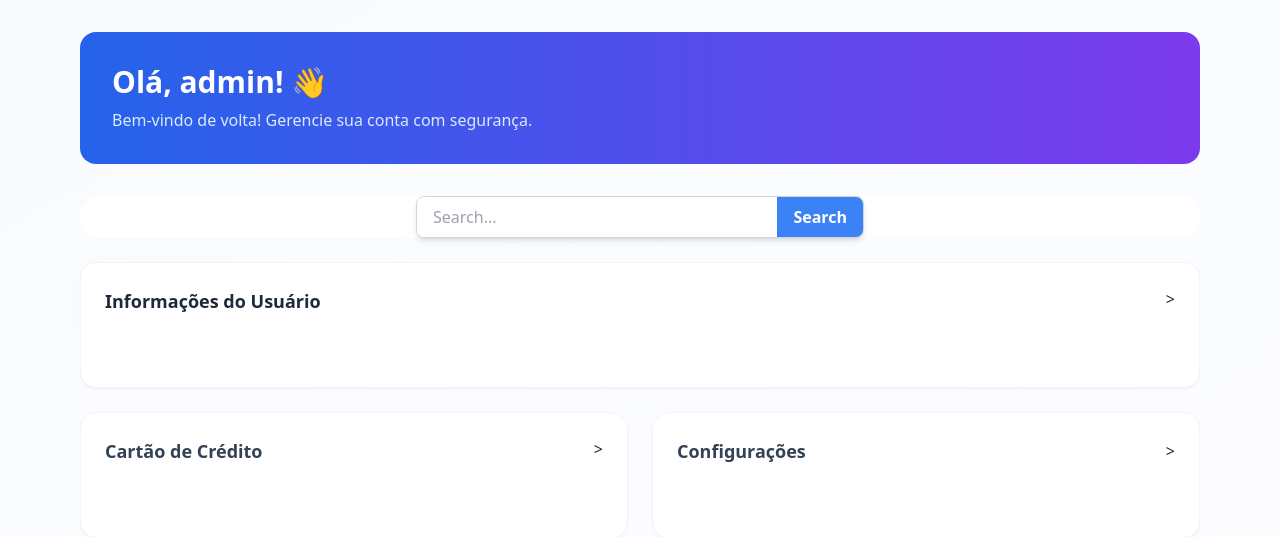
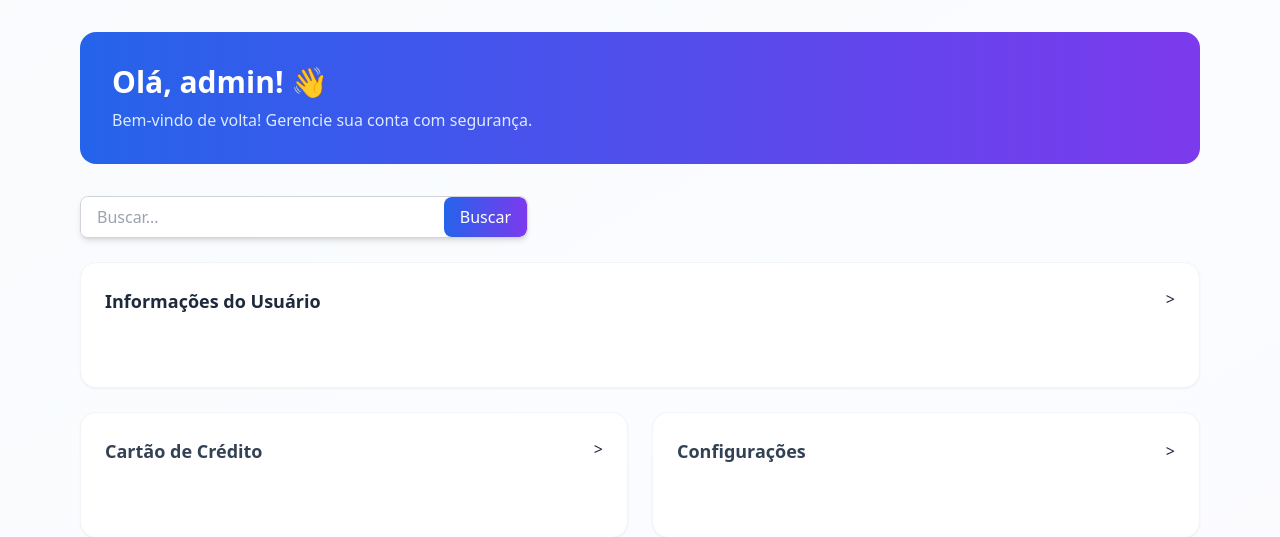
Before and after one commit to maria-lucato08/SiteVulneravel, a Flask app: page /dashboard/1 in a window 1280 px wide. Shown: the part 65-602 px from the top of the page. Run offline with Flask 3, Linux system fonts and the light colour scheme; data comes from the database, SQL or seed files in the repository; data that the repository does not hold is empty; some libraries are stand-ins or nearby versions.

Commit message:
style barra de pesquisa

```diff
--- a/templates/dashboard.html
+++ b/templates/dashboard.html
@@ -62,15 +62,15 @@
 
         <!-- Search Bar -->
         <div class="grid grid-cols-1 lg:grid-cols-2 gap-6">
-            <div class="lg:col-span-2 bg-white rounded-3xl ">
-              <div class="flex items-center max-w-md mx-auto bg-white rounded-lg shadow-md overflow-hidden border border-gray-300 focus-within:ring-2 focus-within:ring-blue-400 focus-within:border-transparent">
+            <div class="lg:col-span-2 rounded-3xl ">
+              <div class="flex items-center max-w-md bg-white rounded-lg shadow-md overflow-hidden border border-gray-300 focus-within:ring-2 focus-within:ring-blue-400 focus-within:border-transparent search-bar">
                 <input
                   type="search"
-                  placeholder="Search..."
+                  placeholder="Buscar..."
                   class="w-full px-4 py-2 text-gray-700 placeholder-gray-400 outline-none"
                 />
-                <button class="px-4 py-2 bg-blue-500 text-white font-semibold hover:bg-blue-600 focus:outline-none focus:ring-2 focus:ring-blue-300 transition duration-200">
-                  Search
+                <button class="px-4 py-2 rounded-lg bg-gradient-to-r from-blue-600 to-violet-600 text-white font-medium hover:opacity-90 transition">
+                  Buscar
                 </button>
               </div>
           </div>
@@ -365,6 +365,8 @@
               const hover = document.querySelectorAll('.hover');
               const modalAdicionarContent = document.getElementById('modal-content-adicionar');
               const modalDeletarContent = document.getElementById('modal-content-deletar');
+              const searchBar = document.querySelector('.search-bar');
+              const searchInput = document.querySelector('input[type="search"]');
 
               if (dark) {
                 body.classList.add('bg-slate-900', 'text-slate-100');
@@ -420,6 +422,16 @@
                   });
                 });
 
+                // BARRA DE PESQUISA
+                if (searchBar) {
+                  searchBar.classList.remove('bg-white', 'border-gray-300');
+                  searchBar.classList.add('bg-slate-800', 'border-slate-600');
+                }
+
+                if (searchInput) {
+                  searchInput.classList.remove('text-gray-700', 'placeholder-gray-400');
+                  searchInput.classList.add('text-white', 'placeholder-slate-400', 'bg-slate-800');
+                }
 
               } else {
                 body.classList.remove('bg-slate-900', 'text-slate-100');
@@ -454,6 +466,16 @@
                   input.classList.remove('bg-slate-800', 'text-white', 'border-slate-600');
                 });
 
+                // BARRA DE PESQUISA
+                if (searchBar) {
+                  searchBar.classList.remove('bg-slate-800', 'border-slate-600');
+                  searchBar.classList.add('bg-white', 'border-gray-300');
+                }
+
+                if (searchInput) {
+                  searchInput.classList.remove('text-white', 'placeholder-slate-400', 'bg-slate-800');
+                  searchInput.classList.add('text-gray-700', 'placeholder-gray-400');
+                }
               }
 
               localStorage.setItem('theme', dark ? 'dark' : 'light');
```
